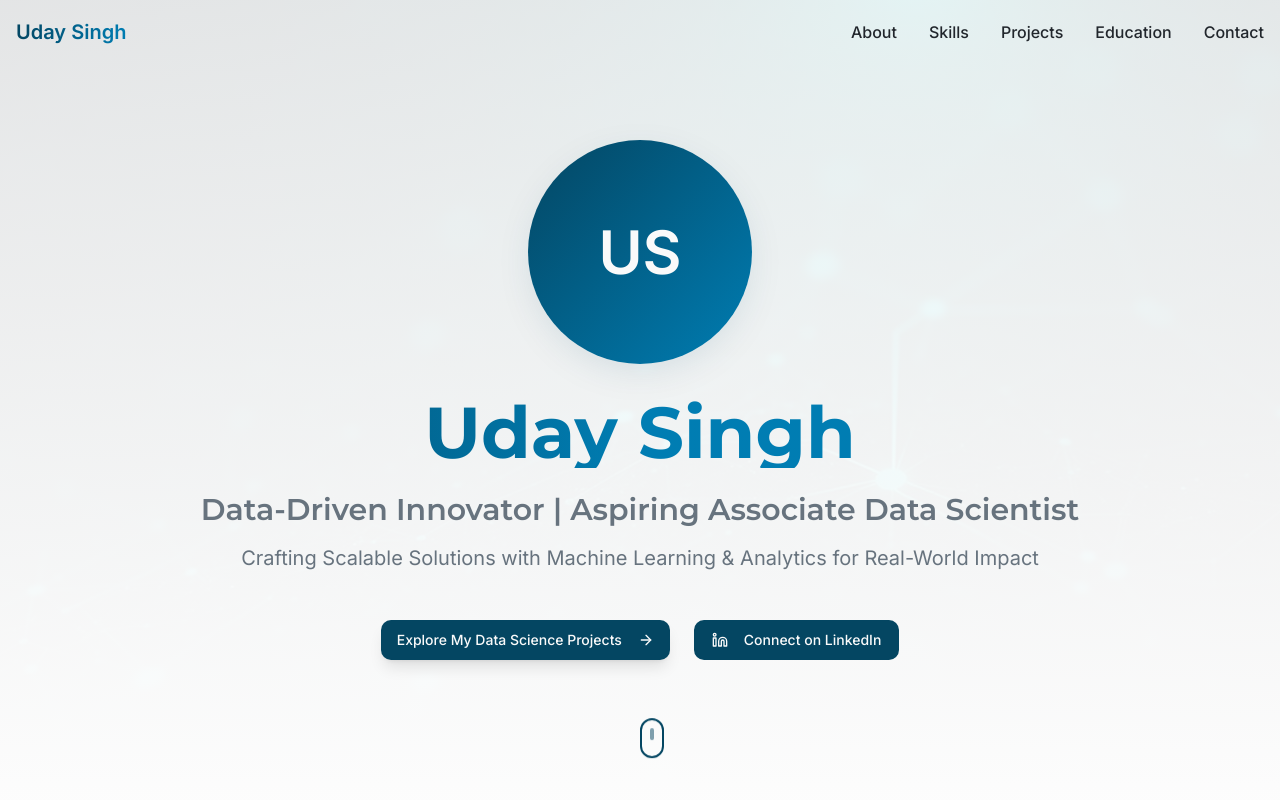
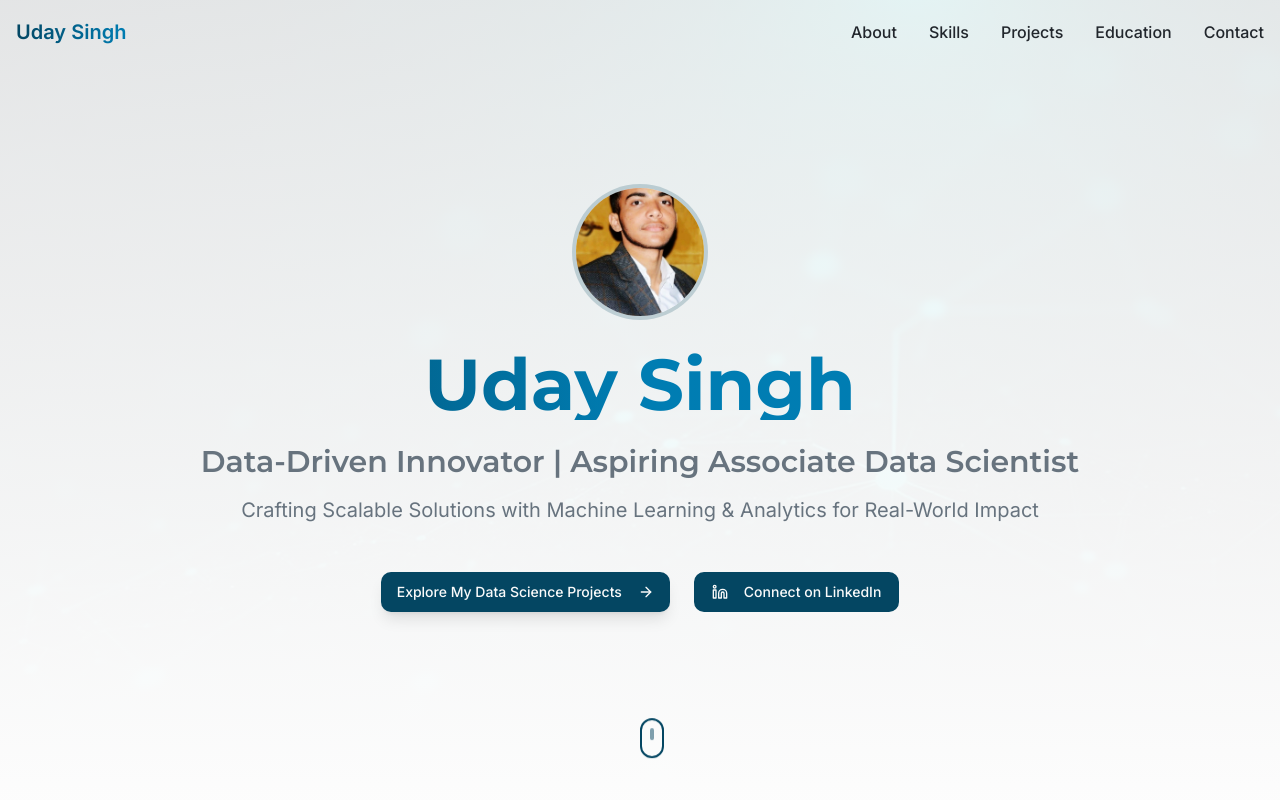
Before and after one commit to singhuday26/uday-singh-portfolio, a React (Vite) app: page / in a window 1280 px wide. Shown: the top 800 px of the page. Built offline with nearby package versions, Linux system fonts and the light colour scheme.

Commit message:
Replace headshot placeholder
Replace the "US" placeholder image with the provided professional headshot, ensuring high quality and proper fit.

```diff
--- a/src/components/HeroSection.tsx
+++ b/src/components/HeroSection.tsx
@@ -28,13 +28,14 @@ const HeroSection = React.memo(() => {
         hasIntersected ? 'translate-y-0 opacity-100' : 'translate-y-12 opacity-0'
       }`}>
         <div className="max-w-6xl mx-auto">
-          {/* Professional Headshot Placeholder */}
+          {/* Professional Headshot */}
           <div className="mb-8 flex justify-center">
-            <div className="headshot-placeholder group">
-              <span className="text-primary-foreground">US</span>
-              <div className="absolute inset-0 bg-black/20 rounded-full opacity-0 group-hover:opacity-100 transition-opacity duration-300 flex items-center justify-center">
-                <span className="text-white text-sm font-medium">Upload Personal Photo</span>
-              </div>
+            <div className="relative w-32 h-32 rounded-full overflow-hidden ring-4 ring-primary/20 hover:ring-primary/40 transition-all duration-300 hover:scale-105 transform-gpu">
+              <LazyImage
+                src="/lovable-uploads/fad2ceb6-ecf8-49a9-8205-afa3d6191650.png"
+                alt="Uday Singh - Professional Headshot"
+                className="w-full h-full object-cover"
+              />
             </div>
           </div>
 
```
Also changed, not shown: public/lovable-uploads/fad2ceb6-ecf8-49a9-8205-afa3d6191650.png (added).
